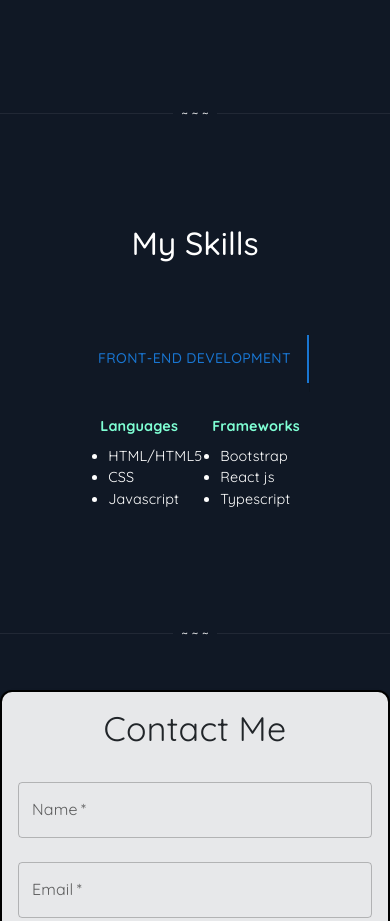
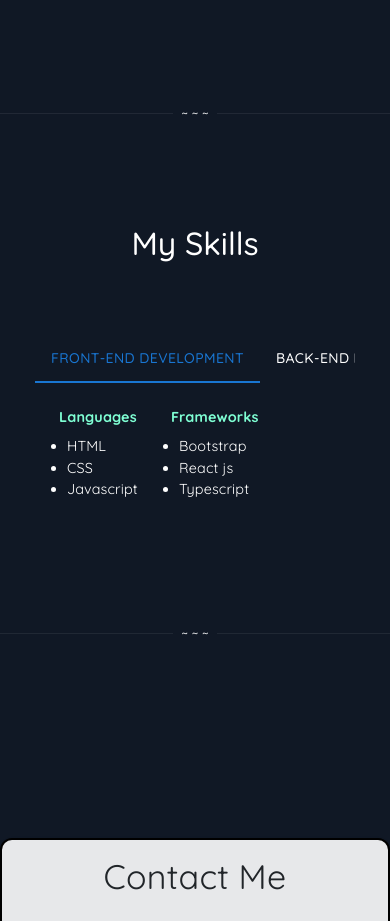
Before and after one commit to AhmedHossam8/MyPortofolio, a React (Create React App) app: page / in a window 390 px wide. Shown: the part 3760-4681 px from the top of the page. Built offline with nearby package versions, Linux system fonts and the light colour scheme.

Commit message:
finalizing responsive design

```diff
--- a/package.json
+++ b/package.json
@@ -5,7 +5,7 @@
   "dependencies": {
     "@emotion/react": "^11.11.1",
     "@emotion/styled": "^11.11.0",
-    "@mui/icons-material": "^5.14.1",
+    "@mui/icons-material": "^5.14.9",
     "@mui/joy": "^5.0.0-beta.1",
     "@mui/material": "^5.14.7",
     "@mui/system": "^5.14.7",
--- a/src/components/Navbar.js
+++ b/src/components/Navbar.js
@@ -1,6 +1,7 @@
 import Container from 'react-bootstrap/Container';
 import Nav from 'react-bootstrap/Nav';
 import Navbar from 'react-bootstrap/Navbar';
+import React from 'react';
 
 function navbar() {
     return (
--- a/src/components/Skills.js
+++ b/src/components/Skills.js
@@ -4,10 +4,11 @@ import Tabs from '@mui/material/Tabs';
 import Tab from '@mui/material/Tab';
 import Typography from '@mui/material/Typography';
 import Box from '@mui/material/Box';
+import useMediaQuery from '@mui/material/useMediaQuery';
+import { useTheme } from '@mui/material/styles';
 
 function TabPanel(props) {
     const { children, value, index, ...other } = props;
-
     return (
         <div
             role="tabpanel"
@@ -44,6 +45,8 @@ export default function VerticalTabs() {
     const handleChange = (event, newValue) => {
         setValue(newValue);
     };
+    const theme = useTheme();
+    const isSmallScreen = useMediaQuery(theme.breakpoints.down('sm'));
 
     return (
         <div className='skills-container'>
@@ -53,11 +56,10 @@ export default function VerticalTabs() {
             >
                 <Tabs
                     className='vertical-tabs'
-                    orientation="vertical"
+                    orientation={isSmallScreen ? 'horizontal' : 'vertical'}
                     variant="scrollable"
                     value={value}
                     onChange={handleChange}
-                    sx={{ borderRight: 1, borderColor: 'divider', color: "white" }}
                 >
                     <Tab label="Front-End Development" {...a11yProps(0)} sx={{ color: "white" }} />
                     <Tab label="Back-End Development" {...a11yProps(1)} sx={{ color: "white" }} />
@@ -69,7 +71,7 @@ export default function VerticalTabs() {
                     <TabPanel value={value} index={0} className='TabPanel'>
                         <strong style={{ color: "aquamarine" }}>Languages</strong>
                         <ul>
-                            <li style={{ color: "white" }}>HTML/HTML5</li>
+                            <li style={{ color: "white" }}>HTML</li>
                             <li style={{ color: "white" }}>CSS</li>
                             <li style={{ color: "white" }}>Javascript</li>
                         </ul>
--- a/src/index.css
+++ b/src/index.css
@@ -553,7 +553,6 @@ body {
   .Box {
     margin-top: 4rem;
     margin-bottom: 4rem;
-    background-color: #101825 !important;
     margin-left: auto !important;
     margin-right: auto !important;
     display: flex;
@@ -567,7 +566,6 @@ body {
     margin-left: 0 !important;
     max-width: 420px;
     width: 100%;
-    overflow-x: auto;
   }
 
   .skills-container h2 {
@@ -575,18 +573,10 @@ body {
     max-width: 100%;
   }
 
-  .MuiTabs-horizontal {
-    display: flex;
-    justify-content: center;
-    border-bottom: 1px solid #ccc;
-    margin-bottom: 1rem;
-  }
-
   .skills-tab {
     width: 100%;
-    max-width: 13.5rem;
+    max-width: 7rem;
     display: flex;
-    justify-content: center;
   }
 
   .css-19kzrtu {
@@ -600,7 +590,7 @@ body {
 
   .TabPanel {
     padding: 0;
-    width: 7rem;
+    width: 100%;
     margin-left: 0;
   }
 
@@ -615,10 +605,10 @@ body {
   }
 
   .vertical-tabs {
-    flex-direction: row !important;
-  }
-
-  .css-h74a88 {
-    height: 65vh !important;
+    color: white;
+    position: sticky;
+    top: 4rem;
+    background-color: transparent;
+    width: 20rem;
   }
 }
```
